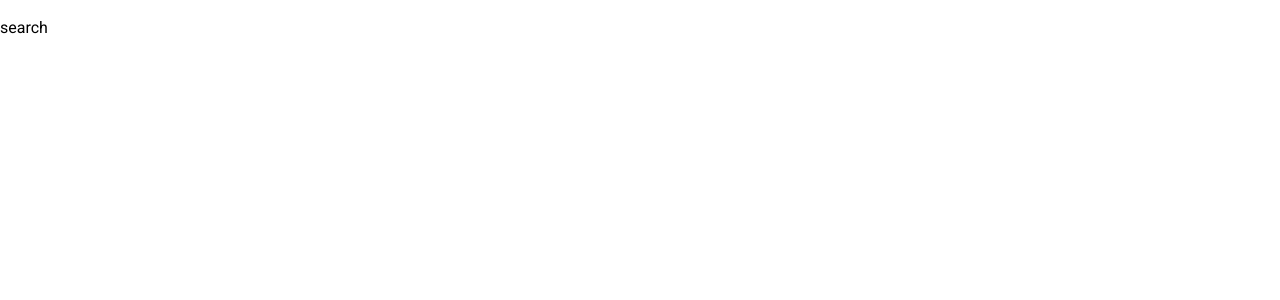
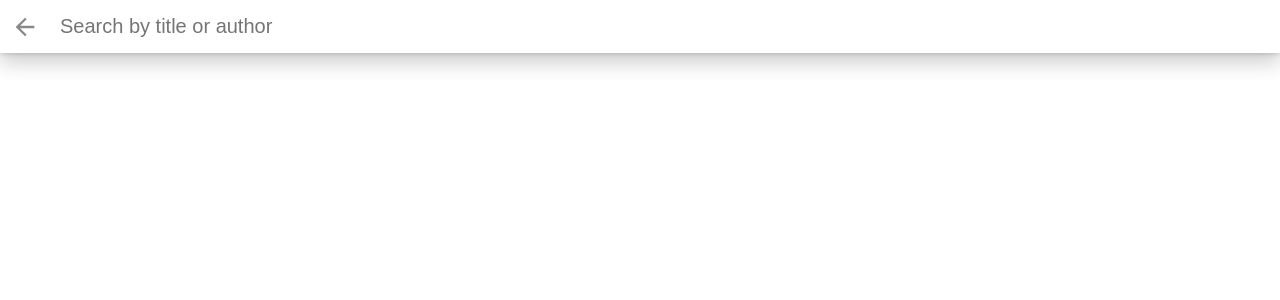
Before and after one commit to psittacine/myreads-book-tracking-app, a React (Create React App) app: page /search in a window 1280 px wide. Shown: the top 300 px of the page. Built offline with nearby package versions, Linux system fonts and the light colour scheme.

Commit message:
Extract component code to SearchPage

```diff
--- a/src/App.js
+++ b/src/App.js
@@ -22,6 +22,7 @@ class BooksApp extends React.Component {
     return (
       <div className="app">
         {this.state.showSearchPage ? (
+          // START copy to SearchPage.js
           <div className="search-books">
             <div className="search-books-bar">
               <a className="close-search" onClick={() => this.setState({ showSearchPage: false })}>Close</a>
@@ -42,6 +43,7 @@ class BooksApp extends React.Component {
               <ol className="books-grid"></ol>
             </div>
           </div>
+          // END copy to SearchPage.js
         ) : (
           <div className="list-books">
             <div className="list-books-title">
--- a/src/components/pages/SearchPage.js
+++ b/src/components/pages/SearchPage.js
@@ -1,14 +1,22 @@
-import React from 'react';
+import React from "react";
+import { Link } from "react-router-dom";
 
 class SearchPage extends React.Component {
-    render() {
-        return (
-            <p>search</p>
-        );
-    }
+  render() {
+    return (
+      <div className="search-books">
+        <div className="search-books-bar">
+          <Link className="close-search" to="/">Close</Link>
+          <div className="search-books-input-wrapper">
+            <input type="text" placeholder="Search by title or author" />
+          </div>
+        </div>
+        <div className="search-books-results">
+          <ol className="books-grid" />
+        </div>
+      </div>
+    );
+  }
 }
 
-
-
-
-export default SearchPage
+export default SearchPage;
```
